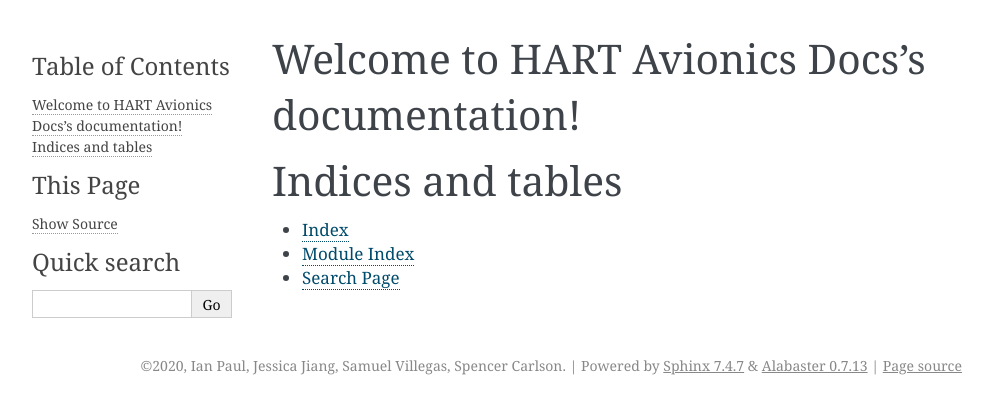
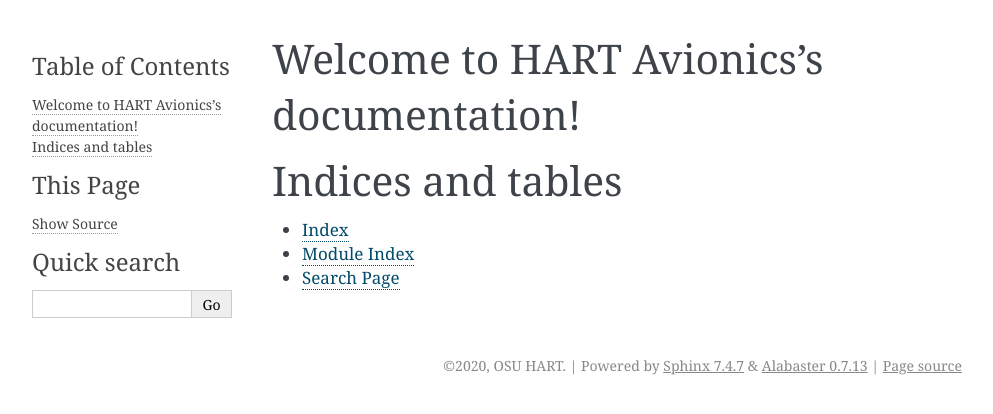
Before and after one commit to HART-Avionics/docs, a Sphinx documentation site: the page built from source/index.rst, in a window 1280 px wide. Shown: the top 414 px of the page, without its empty margins (148-1141 px from the left). Built offline with Sphinx 7.4.7, drawn with Linux system fonts in a browser that asks for light colours.

Commit message:
Fix title, put OSU HART as copyright owner

```diff
--- a/source/conf.py
+++ b/source/conf.py
@@ -17,9 +17,9 @@
 
 # -- Project information -----------------------------------------------------
 
-project = 'HART Avionics Docs'
-copyright = '2020, Ian Paul, Jessica Jiang, Samuel Villegas, Spencer Carlson'
-author = 'Ian Paul, Jessica Jiang, Samuel Villegas, Spencer Carlson'
+project = 'HART Avionics'
+copyright = '2020, OSU HART'
+author = 'OSU HART'
 
 # The full version, including alpha/beta/rc tags
 release = '0.0.0'
--- a/source/index.rst
+++ b/source/index.rst
@@ -1,9 +1,9 @@
-.. HART Avionics Docs documentation master file, created by
+.. HART Avionics documentation master file, created by
    sphinx-quickstart on Thu Nov 12 11:32:33 2020.
    You can adapt this file completely to your liking, but it should at least
    contain the root `toctree` directive.
 
-Welcome to HART Avionics Docs's documentation!
+Welcome to HART Avionics's documentation!
 ==============================================
 
 .. toctree::
```
Also changed, not shown: 6 other files.
